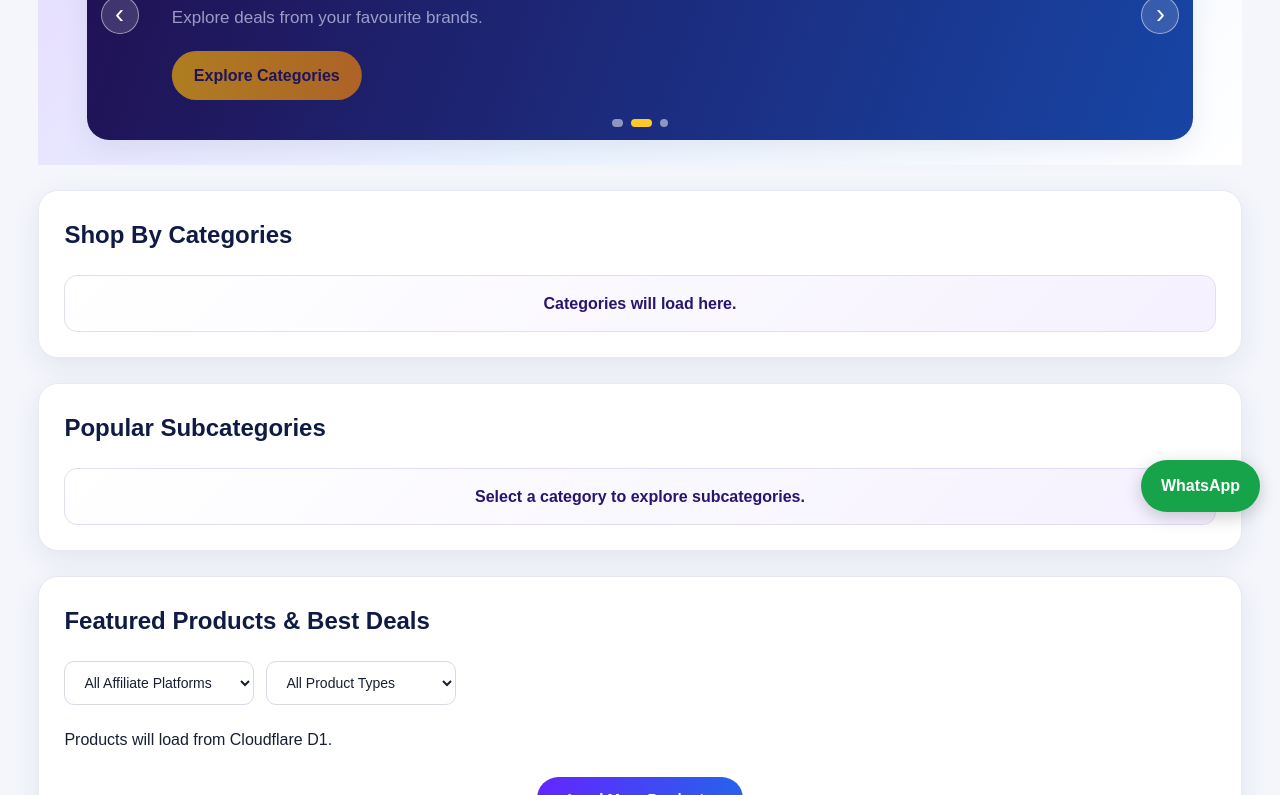
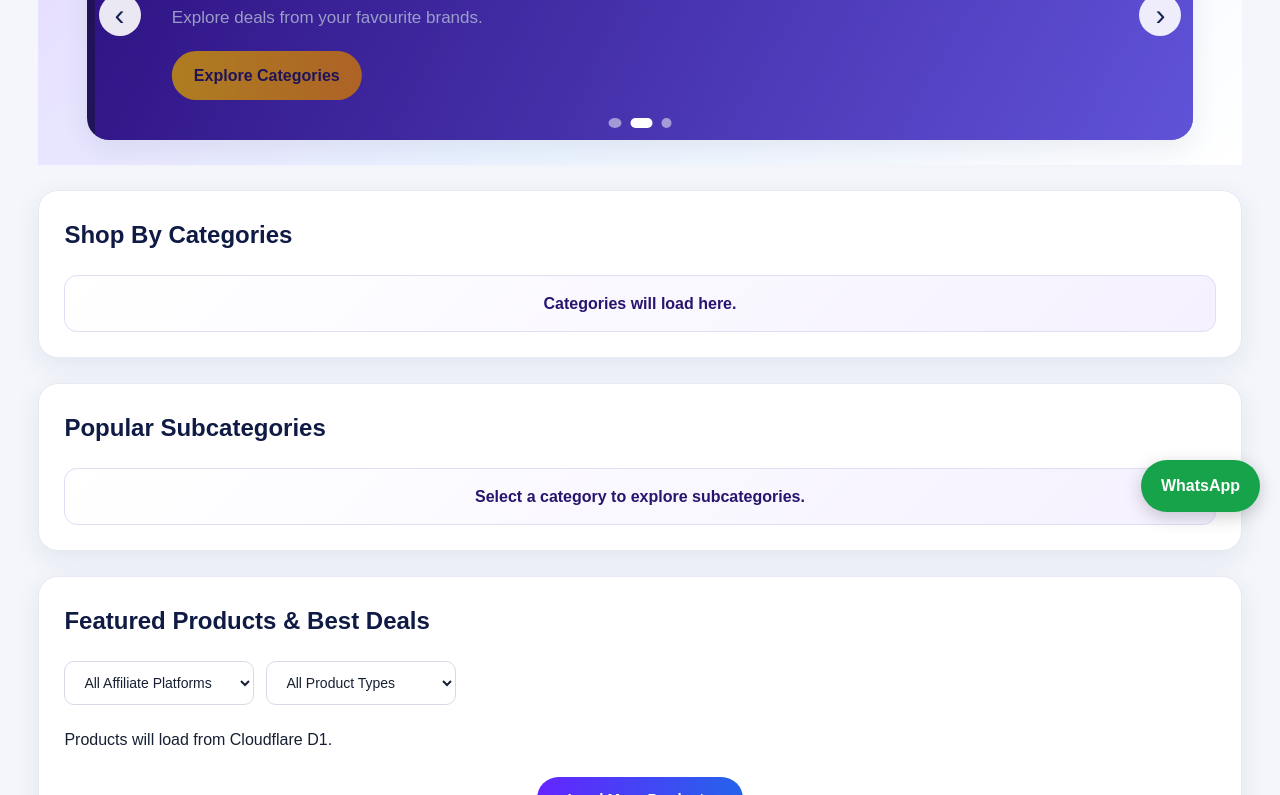
Before and after one commit to ravindradhobledhoble-source/affiliate-marketplace, a plain HTML site: page index.html in a window 1280 px wide. Shown: the part 268-1063 px from the top of the page. Drawn offline with Linux system fonts and the light colour scheme.

Commit message:
Update style.css

```diff
--- a/style.css
+++ b/style.css
@@ -659,3 +659,72 @@ footer p {
   .product-image-wrap { height:155px; }
 }
 @media(max-width:390px) { .product-image-wrap { height:132px; } }
+/* DIFFERENT COLORS FOR EACH CAROUSEL SLIDE */
+
+#carousel .slide:nth-child(1) {
+  background: linear-gradient(120deg, #172554, #2563eb);
+}
+
+#carousel .slide:nth-child(2) {
+  background: linear-gradient(120deg, #35139c, #8b5cf6);
+}
+
+#carousel .slide:nth-child(3) {
+  background: linear-gradient(120deg, #064e3b, #10b981);
+}
+
+/* Carousel positioning */
+#carousel {
+  position: relative;
+}
+
+/* Arrow buttons */
+#carousel .carousel-arrow {
+  position: absolute;
+  top: 50%;
+  transform: translateY(-50%);
+  z-index: 5;
+  width: 42px;
+  height: 42px;
+  border: none;
+  border-radius: 50%;
+  background: rgba(255,255,255,0.9);
+  color: #172554;
+  font-size: 30px;
+  cursor: pointer;
+}
+
+#carousel .prev {
+  left: 12px;
+}
+
+#carousel .next {
+  right: 12px;
+}
+
+/* Dots */
+#carousel .carousel-dots {
+  position: absolute;
+  bottom: 12px;
+  left: 50%;
+  transform: translateX(-50%);
+  display: flex;
+  gap: 9px;
+  z-index: 5;
+}
+
+#carousel .dot {
+  width: 10px;
+  height: 10px;
+  padding: 0;
+  border: none;
+  border-radius: 50%;
+  background: rgba(255,255,255,0.5);
+  cursor: pointer;
+}
+
+#carousel .dot.active {
+  background: #ffffff;
+  width: 25px;
+  border-radius: 10px;
+}
```
